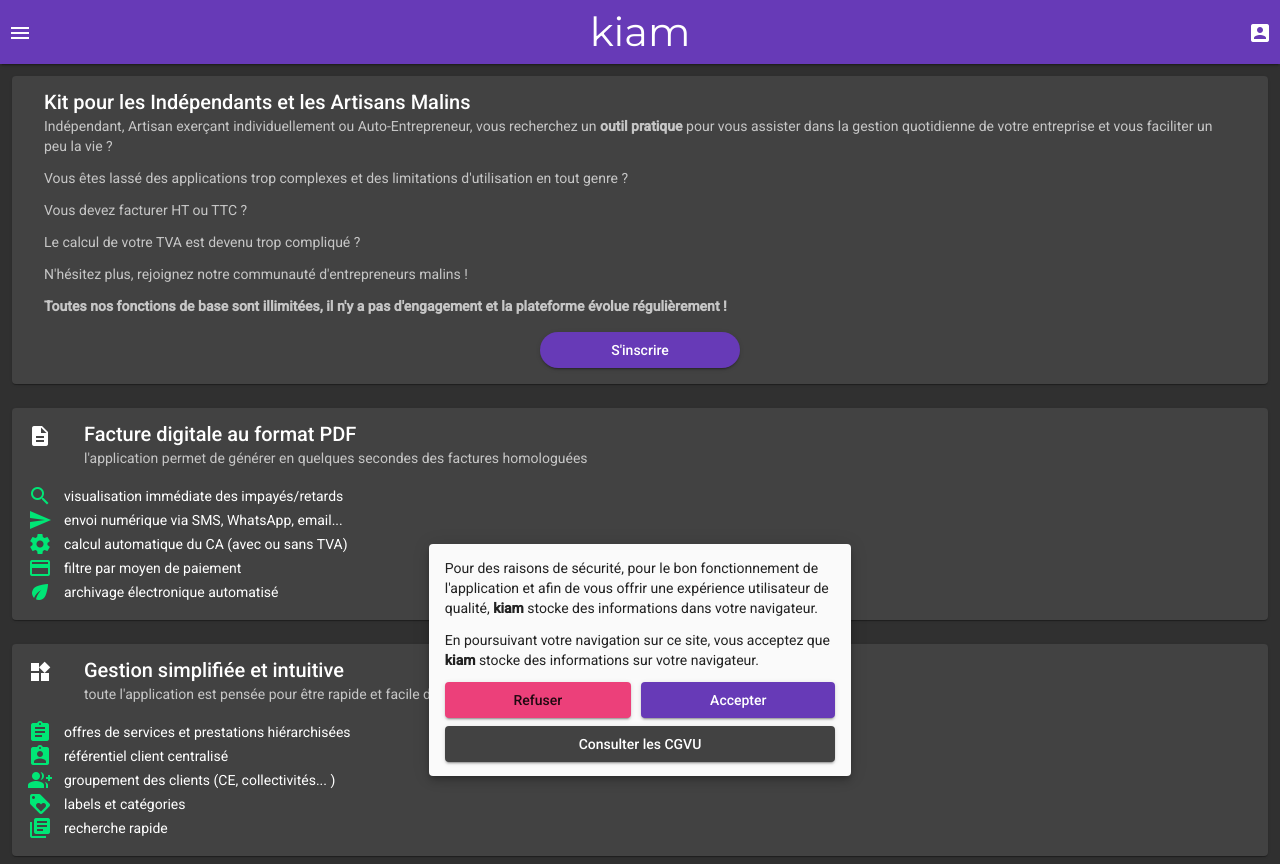
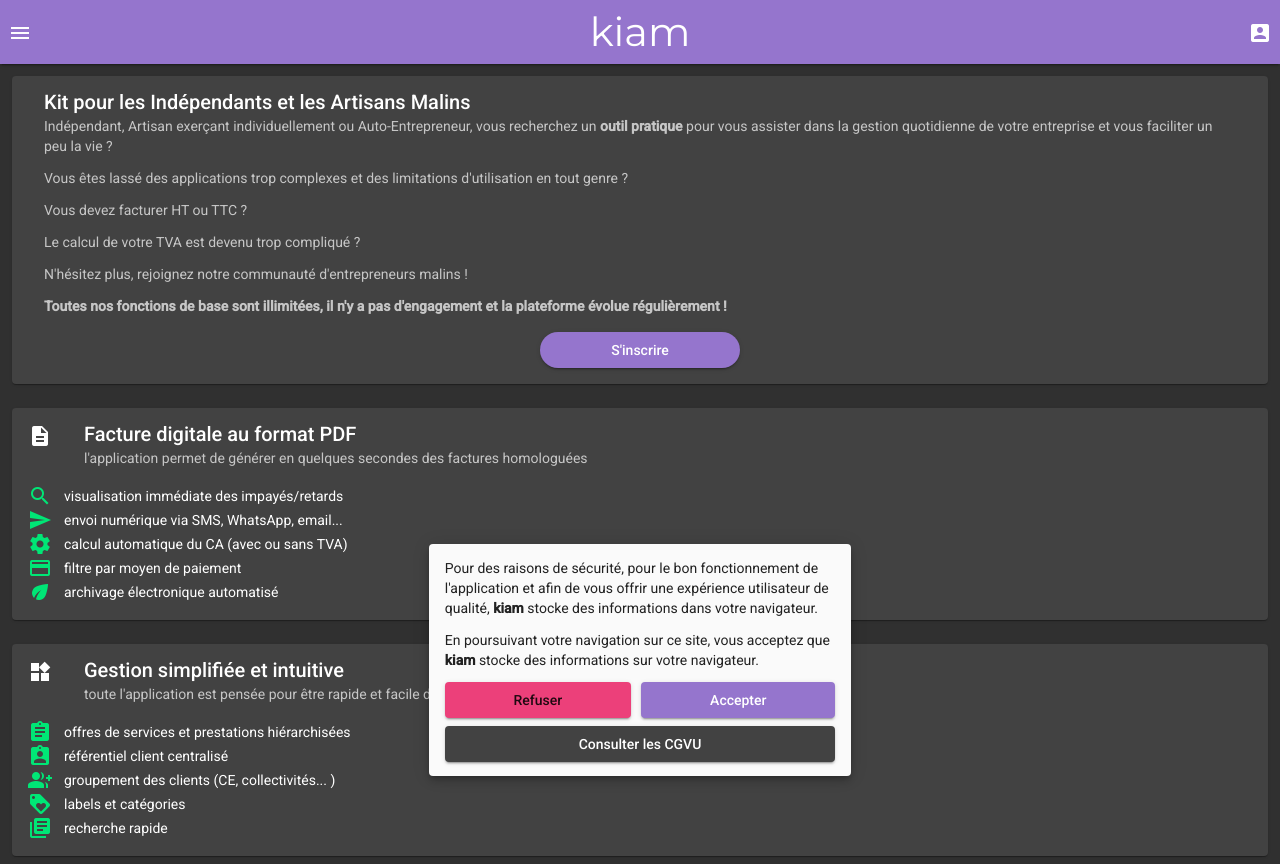
Before and after one commit to trendev/kiam-welcome, an Angular app: page /home in a window 1280 px wide. Built offline with nearby package versions, Linux system fonts and the light colour scheme.

Commit message:
change deep purple color

```diff
--- a/src/kiam-app-theme.scss
+++ b/src/kiam-app-theme.scss
@@ -1,7 +1,7 @@
 @import '~@angular/material/theming';
 
 @include mat-core();
-$kiam-app-primary: mat-palette($mat-deep-purple, 500, 300, 800);
+$kiam-app-primary: mat-palette($mat-deep-purple, 300, 200);
 $kiam-app-accent: mat-palette($mat-green, A400, A200, A700);
 $kiam-app-warn: mat-palette($mat-pink, 400, 300, 700);
 $kiam-app-theme: mat-dark-theme($kiam-app-primary, $kiam-app-accent, $kiam-app-warn);
```
